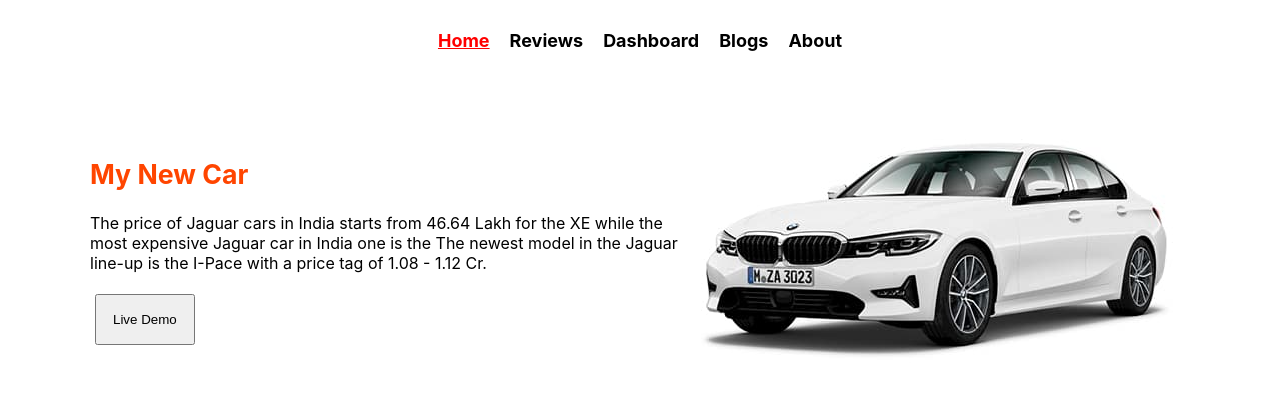
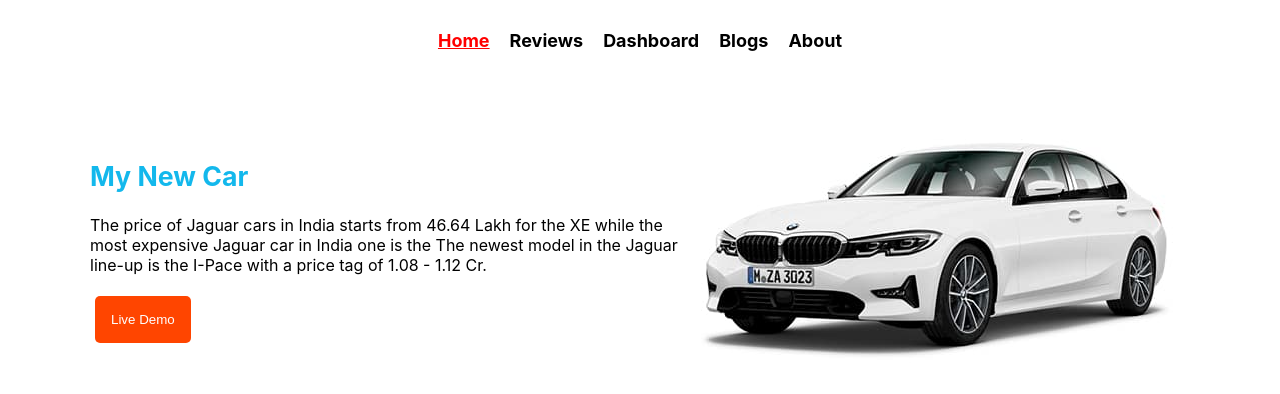
Before and after one commit to tanianasrin1/product-analysis-website-a9, a React (Create React App) app: page / in a window 1280 px wide. Shown: the top 394 px of the page. Built offline with nearby package versions, Linux system fonts and the light colour scheme.

Commit message:
header part color fixed

```diff
--- a/src/components/Home/Home.css
+++ b/src/components/Home/Home.css
@@ -10,12 +10,17 @@
 
 }
 .title{
-    color: orangered;
+    color: #13B8EC;
 }
 
 .btn{
     padding: 16px;
     margin: 5px;
+    border: none;
+    background-color: orangered;
+    color: white;
+    border-radius: 5px;
+
 }
 .images{
     width: 50%;
```
